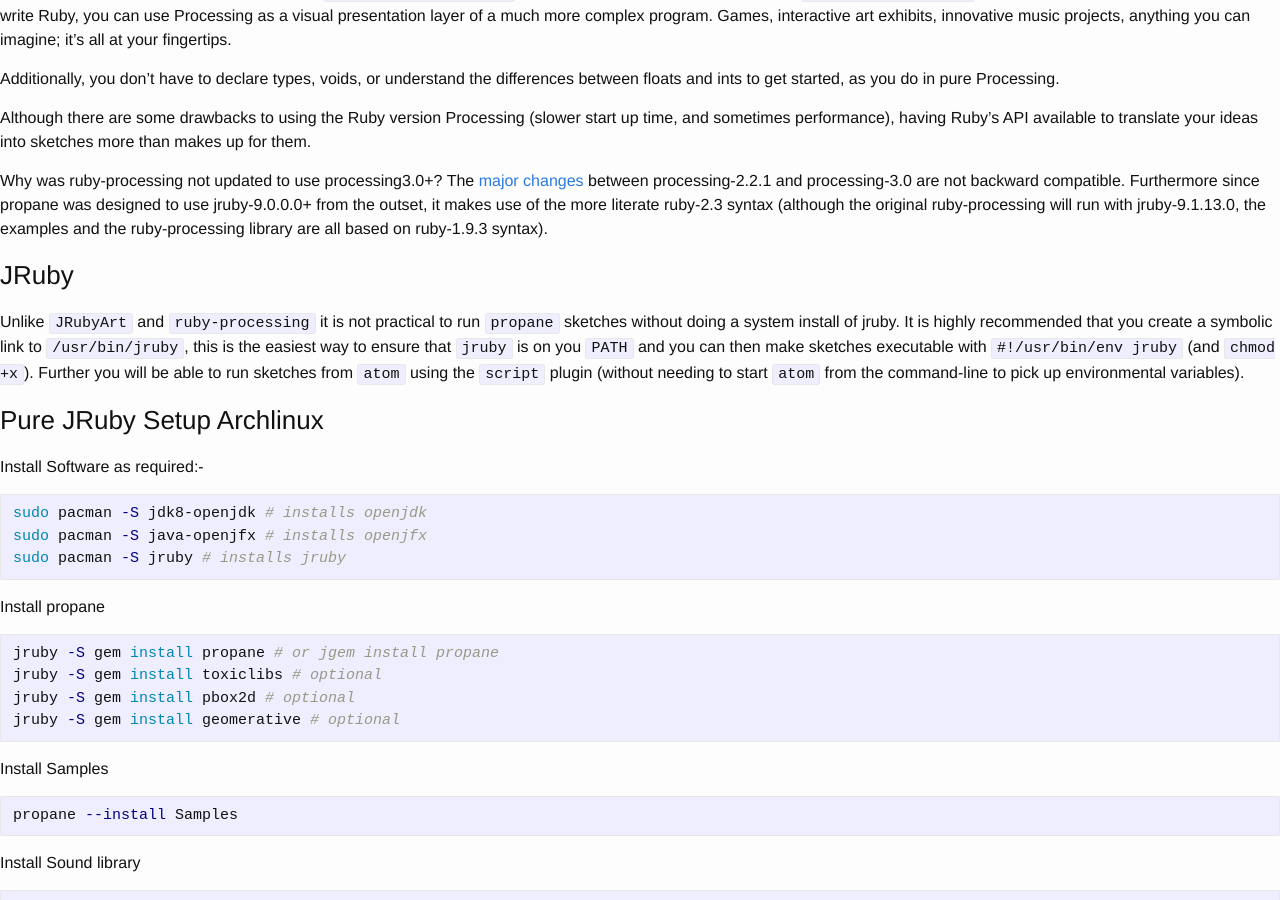
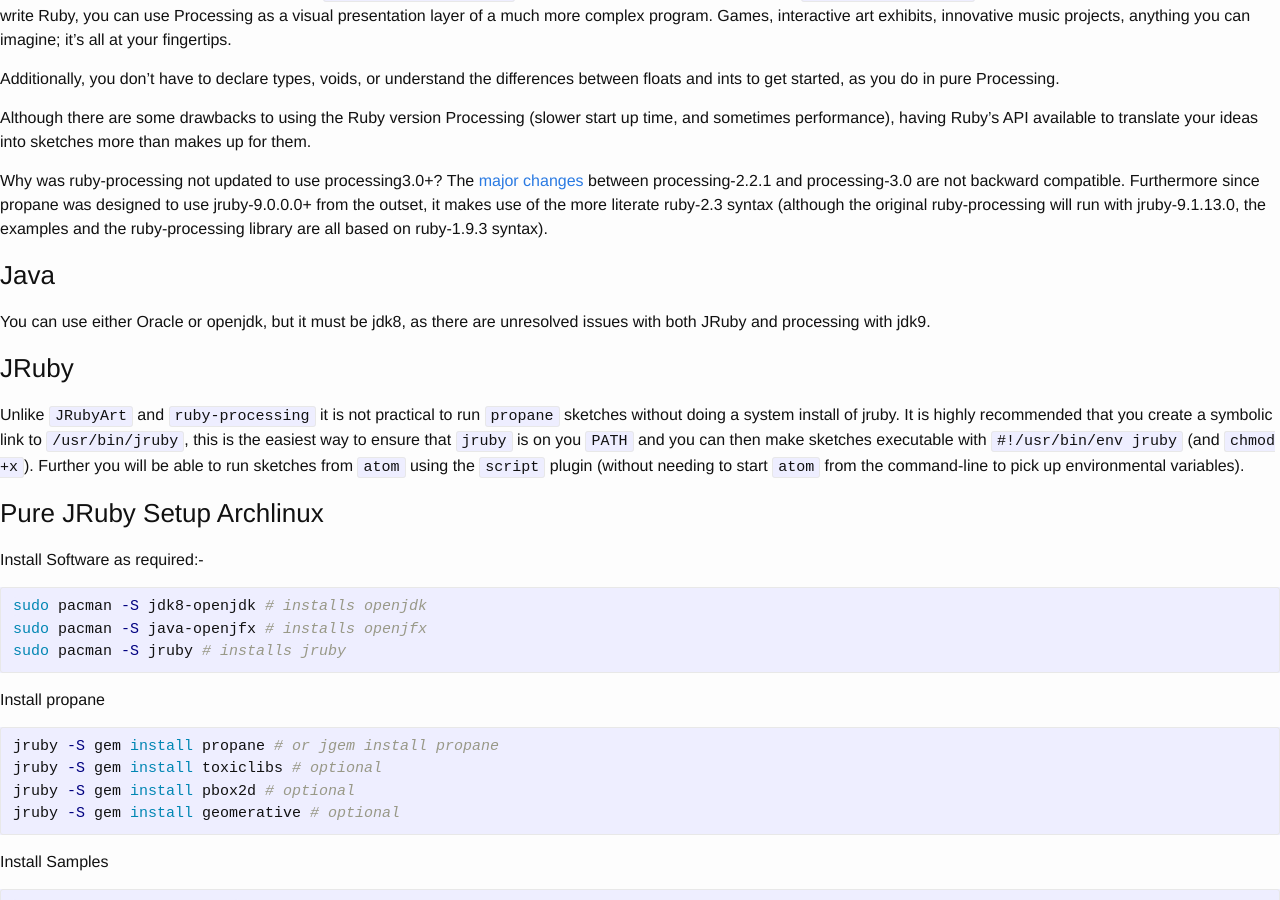
Before and after one commit to ruby-processing/propane, a Jekyll site: the page built from _posts/2015-11-21-getting_started.md, in a window 1280 px wide and 900 px high, scrolled down 844 px. Built offline with Jekyll 4.4.1, drawn with Linux system fonts in a browser that asks for light colours.

Commit message:
Warn against jdk9

```diff
--- a/_posts/2015-11-21-getting_started.md
+++ b/_posts/2015-11-21-getting_started.md
@@ -30,6 +30,10 @@
 Although there are some drawbacks to using the Ruby version Processing (slower start up time, and sometimes performance), having Ruby's API available to translate your ideas into sketches more than makes up for them.
 
 Why was ruby-processing not updated to use processing3.0+? The [major changes][changes] between processing-2.2.1 and processing-3.0 are not backward compatible. Furthermore since propane was designed to use jruby-9.0.0.0+ from the outset, it makes use of the more literate ruby-2.3 syntax (although the original ruby-processing will run with jruby-9.1.13.0, the examples and the ruby-processing library are all based on ruby-1.9.3 syntax).
+
+### Java
+
+You can use either Oracle or openjdk, but it must be jdk8, as there are unresolved issues with both JRuby and processing with jdk9.
 
 ### JRuby
 
```
Also changed, not shown: _posts/2015-11-21-getting.md (+4 -0 lines).
